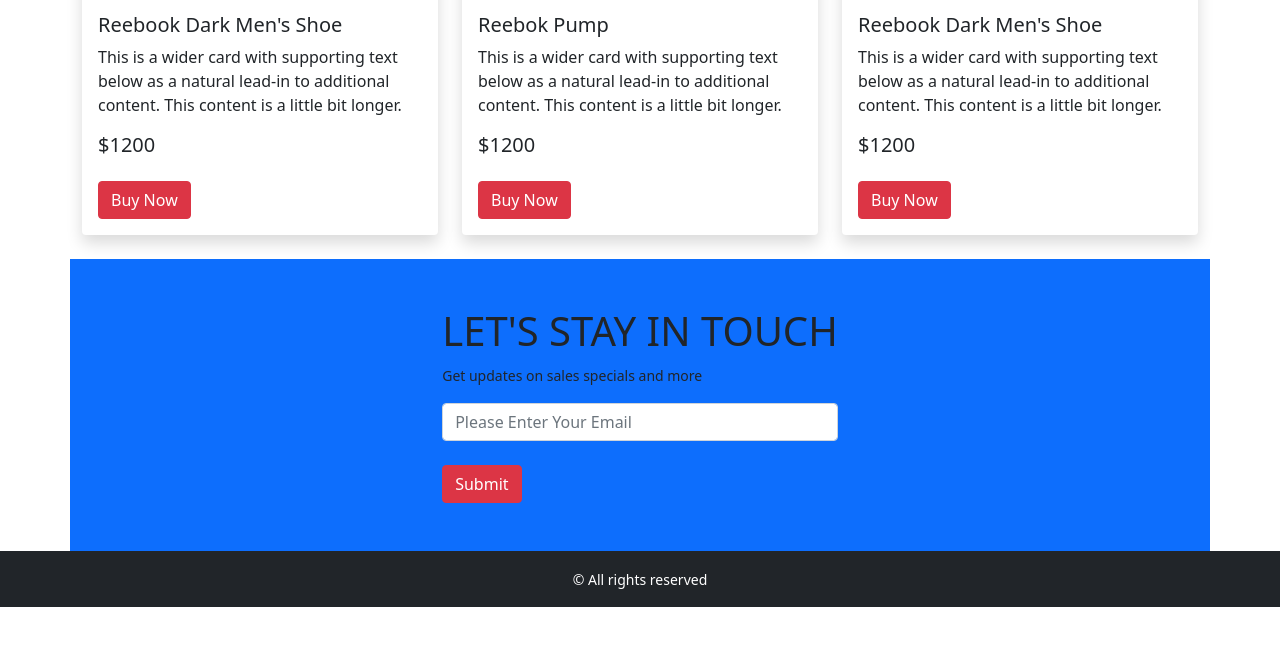
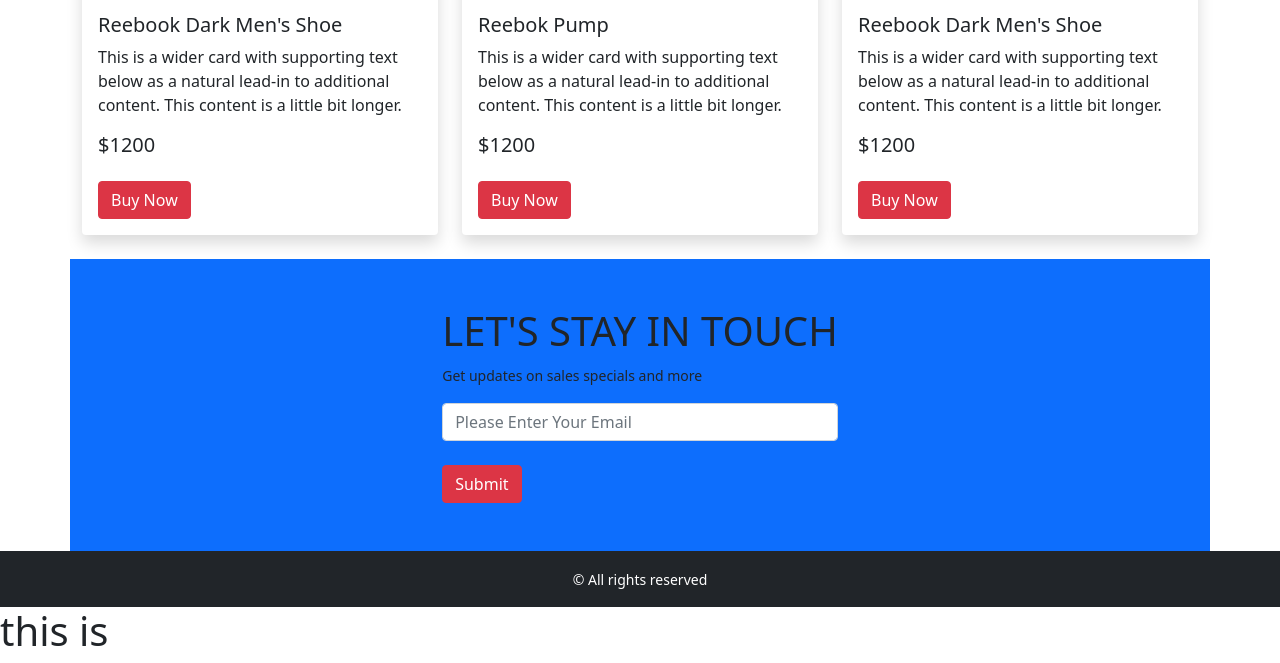
Before and after one commit to CsdSreekanta/panda-ecommerce, a plain HTML site: page index.html in a window 1280 px wide. Shown: the part 1734-2397 px from the top of the page. Before the commit the page ends 2341 px from the top, so only its background shows below. Drawn offline with nearby package versions, Linux system fonts and the light colour scheme.

Commit message:
h1 added

```diff
--- a/index.html
+++ b/index.html
@@ -243,6 +243,7 @@
       <div class="bg-dark text-center py-3">
         <small class="text-white ">&copy; All rights reserved</small>
       </div>
+      <h1>this is</h1>
 
     </footer>
 
```
